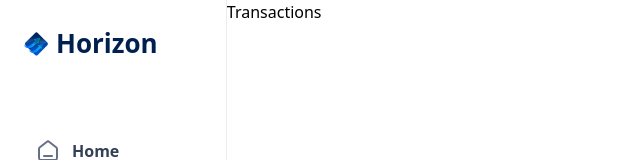
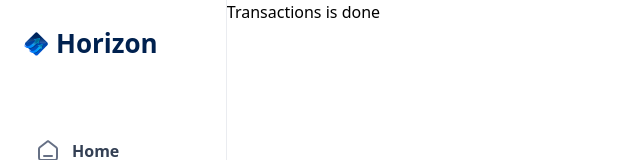
Before and after one commit to priyankadbg/Banking-App, a Next.js app: page /transaction-history in a window 1280 px wide. Shown: the top 160 px of the page, without its empty margins (0-640 px from the left). Built offline with nearby package versions, Linux system fonts and the light colour scheme.

Commit message:
Implement the complete layout

```diff
--- a/app/(root)/transaction-history/page.tsx
+++ b/app/(root)/transaction-history/page.tsx
@@ -1,7 +1,7 @@
 import React from "react";
 
 const Transactions = () => {
-  return <div>Transactions</div>;
+  return <div>Transactions is done</div>;
 };
 
 export default Transactions;
```
